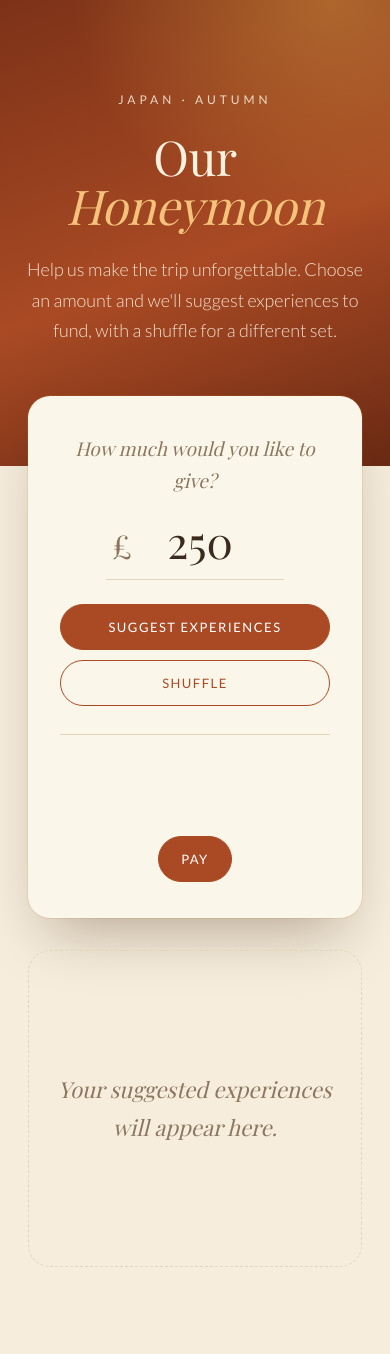
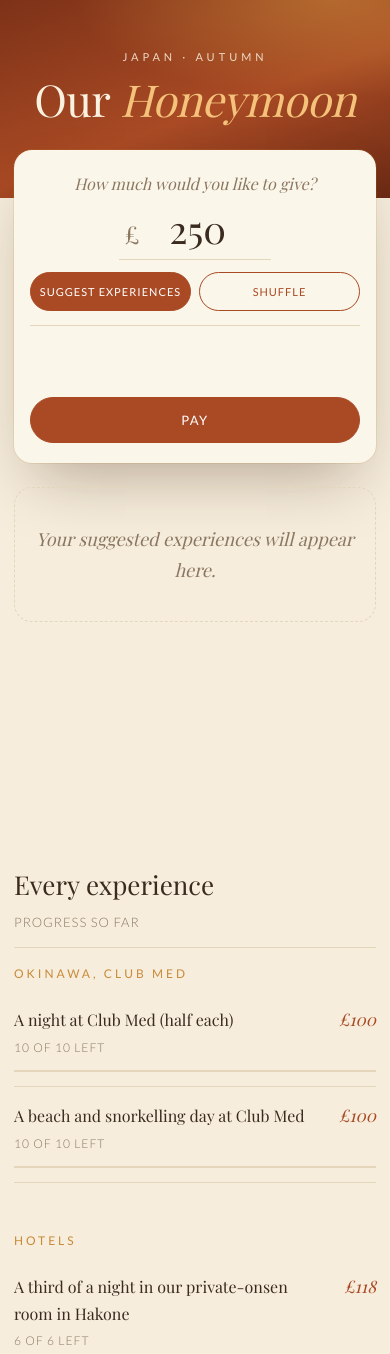
Before and after one commit to maddieprole-coder/Honeymoon-Funds, a plain HTML site: page index.html in a window 390 px wide. Shown: the top 1354 px of the page. Drawn offline with nearby package versions, Linux system fonts and the light colour scheme; a web font is replaced by a local one.

Commit message:
Update index.html

```diff
--- a/index.html
+++ b/index.html
@@ -214,13 +214,41 @@
   }
 
   @media (max-width: 900px) {
-    .split { grid-template-columns: 1fr; gap: 32px; margin-top: -70px; }
+    .split { grid-template-columns: 1fr; gap: 24px; margin-top: -48px; }
     .panel { position: static; }
   }
+  /* Phone: keep the form and first suggestions visible without scrolling */
   @media (max-width: 600px) {
-    .hero { padding: 90px 22px 120px; }
-    input { font-size: 44px; width: 140px; }
-    .section-head { flex-direction: column; align-items: flex-start; }
+    .wrap { padding: 0 14px; }
+    .hero { padding: 48px 20px 76px; }
+    .eyebrow { font-size: 11px; margin-bottom: 10px; }
+    .hero h1 { font-size: 44px; margin-bottom: 0; }
+    .hero .intro { display: none; }
+    .panel { padding: 20px 16px; border-radius: 18px; }
+    .panel .question { font-size: 16px; margin-bottom: 6px; }
+    .amount-field { margin-bottom: 12px; padding-bottom: 4px; }
+    .amount-field .pound { font-size: 24px; }
+    input { font-size: 38px; width: 120px; }
+    .actions { flex-direction: row; gap: 8px; }
+    .actions button { flex: 1; padding: 12px 8px; font-size: 11px; letter-spacing: 1px; }
+    .summary { margin-top: 14px; padding-top: 12px; }
+    .total { font-size: 20px; }
+    .msg { margin: 4px 0 8px; font-size: 13px; }
+    .pay-btn, #pay { width: 100%; }
+    .empty { font-size: 18px; padding: 36px 16px; border-radius: 18px; }
+    .grid { grid-template-columns: 1fr 1fr; gap: 12px; }
+    .card { border-radius: 14px; }
+    .thumb, .card img { height: 84px; }
+    .card .body { padding: 12px 12px 14px; }
+    .card strong { font-size: 14px; }
+    .card .price { font-size: 19px; margin-top: 6px; }
+    .card small { font-size: 9px; margin-top: 4px; }
+    .section-head { margin: 56px 0 16px; flex-direction: column; align-items: flex-start; gap: 4px; }
+    .section-head h2 { font-size: 26px; }
+    .row { padding: 14px 0; }
+    .row strong { font-size: 16px; }
+    .row .price { font-size: 17px; }
+    footer { padding: 56px 0 36px; }
   }
   @media (prefers-reduced-motion: reduce) { * { animation: none !important; transition: none !important; } }
 </style>
```
